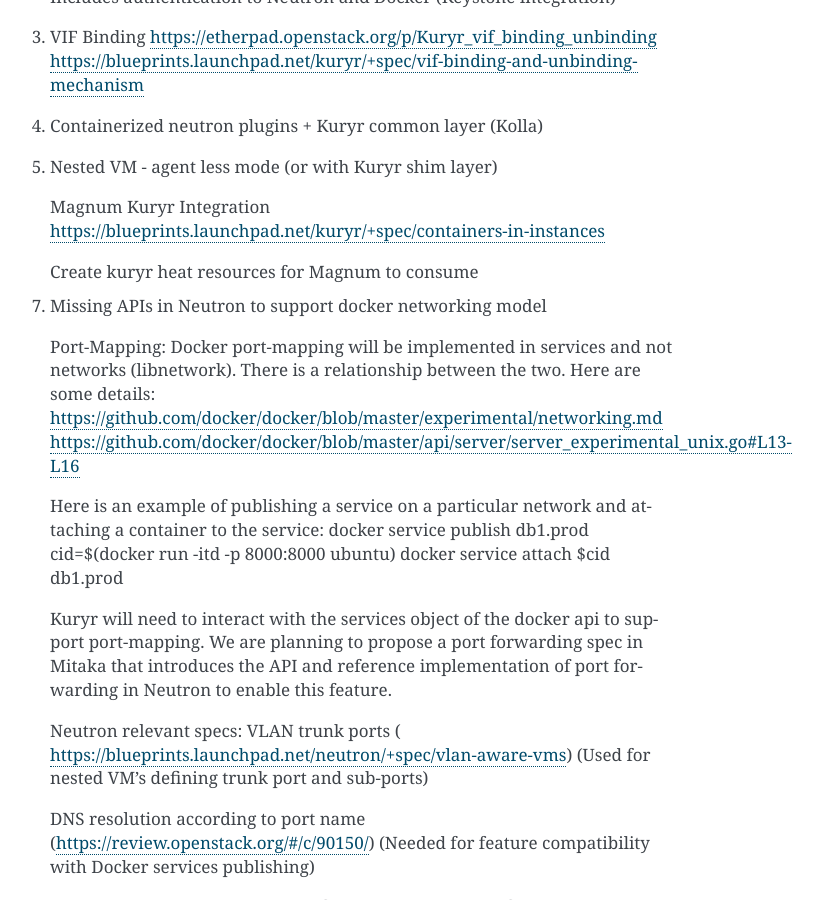
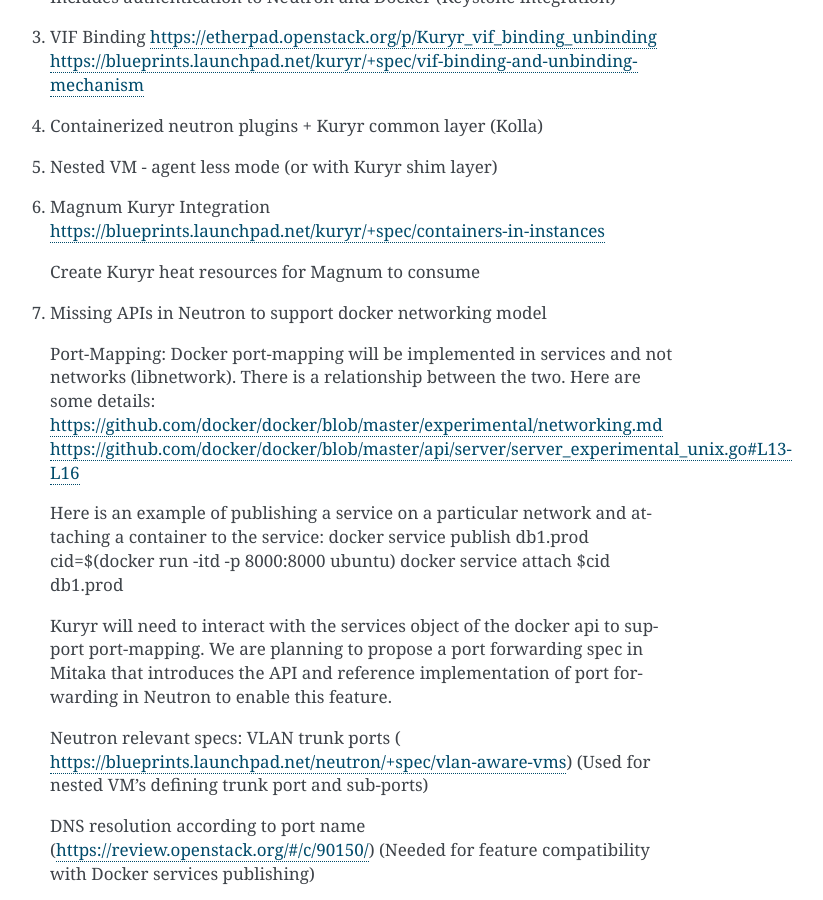
Before and after one commit to openstack/kuryr, a Sphinx documentation site: the page built from doc/source/devref/kuryr_mitaka_milestone.rst, in a window 1280 px wide and 900 px high, scrolled down 467 px. Shown: the whole window, without its empty margins (400-1223 px from the left). Built offline with Sphinx 7.4.7, drawn with Linux system fonts in a browser that asks for light colours; pages that are not in the unit, such as notebooks, are missing from menus; some of the changed lines change nothing that is shown.

Commit message:
Fix term inside the spec
Change-Id: Ic610fa63ea40d368e01412f62229e0d3cce58aa4

```diff
--- a/doc/source/devref/kuryr_mitaka_milestone.rst
+++ b/doc/source/devref/kuryr_mitaka_milestone.rst
@@ -34,10 +34,10 @@
 
 5) Nested VM - agent less mode (or with Kuryr shim layer)
 
-   Magnum Kuryr Integration
+6) Magnum Kuryr Integration
    https://blueprints.launchpad.net/kuryr/+spec/containers-in-instances
 
-   Create kuryr heat resources for Magnum to consume
+   Create Kuryr heat resources for Magnum to consume
 
 7) Missing APIs in Neutron to support docker networking model
 
```
